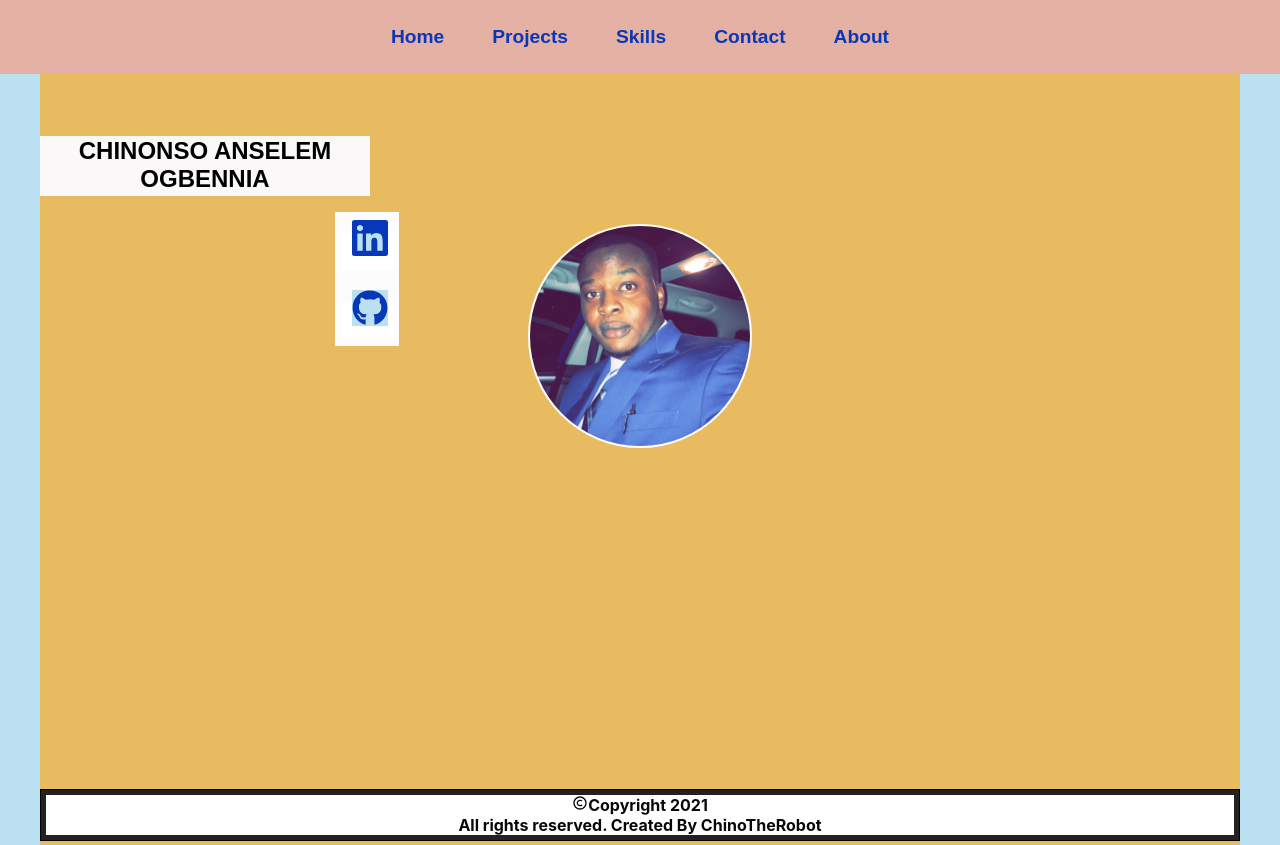
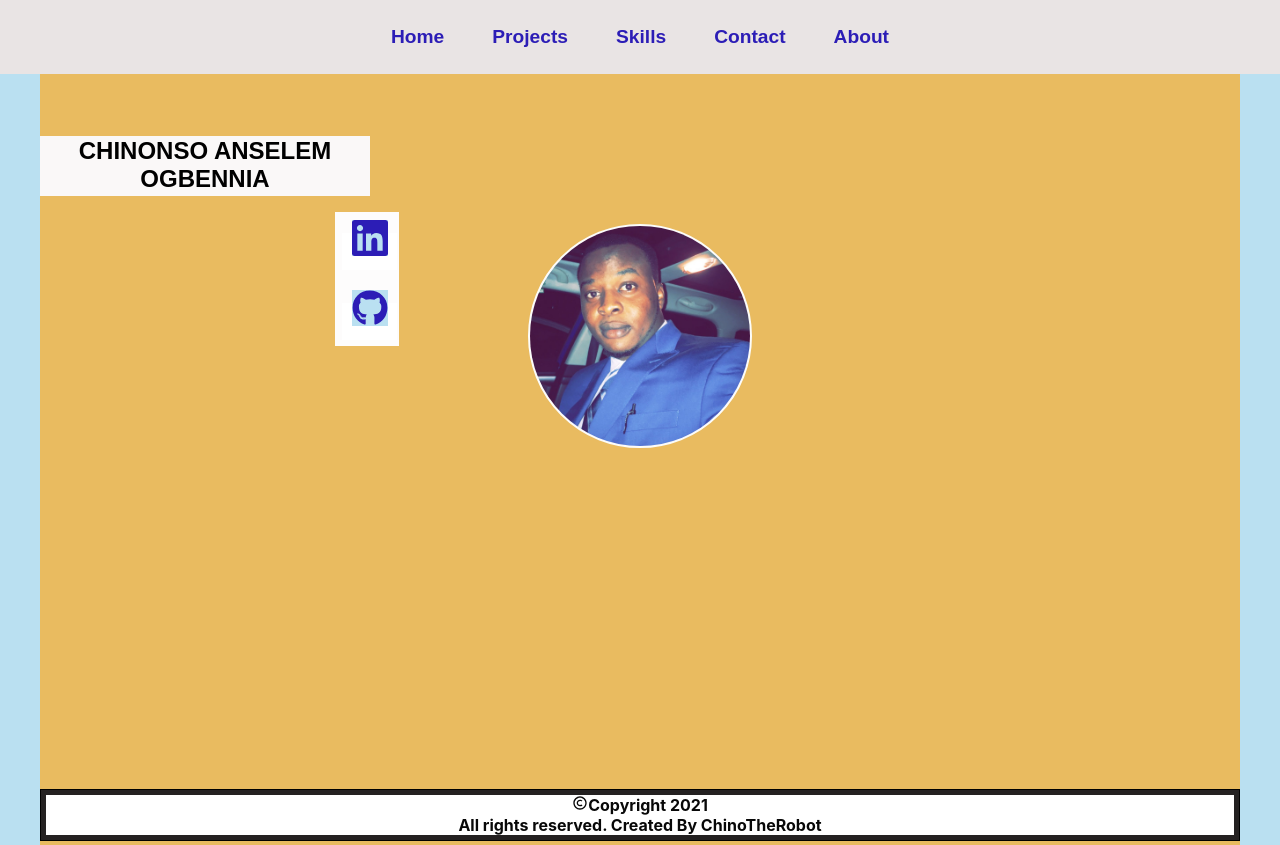
Before and after one commit to Chinodev411/scratch-portfolio, a React (Create React App) app: page / in a window 1280 px wide. Built offline with nearby package versions, Linux system fonts and the light colour scheme; a web font is replaced by a local one.

Commit message:
updated header css color

```diff
--- a/src/App.css
+++ b/src/App.css
@@ -15,7 +15,7 @@
 
 /* Nav Background Color */
 .NavigateDiv, .NavUl, .NavLi, a {
-  background-color: rgb(228, 177, 164);
+  background-color:rgb(233, 228, 228);
 }
 
 .NavUl {
@@ -42,7 +42,7 @@
 }
 
 a {
-  color:rgb(8, 56, 185);
+  color:rgb(44, 29, 182);
   margin: 1rem, auto;
   font-size: 1.2rem;
   text-decoration: none;
```
